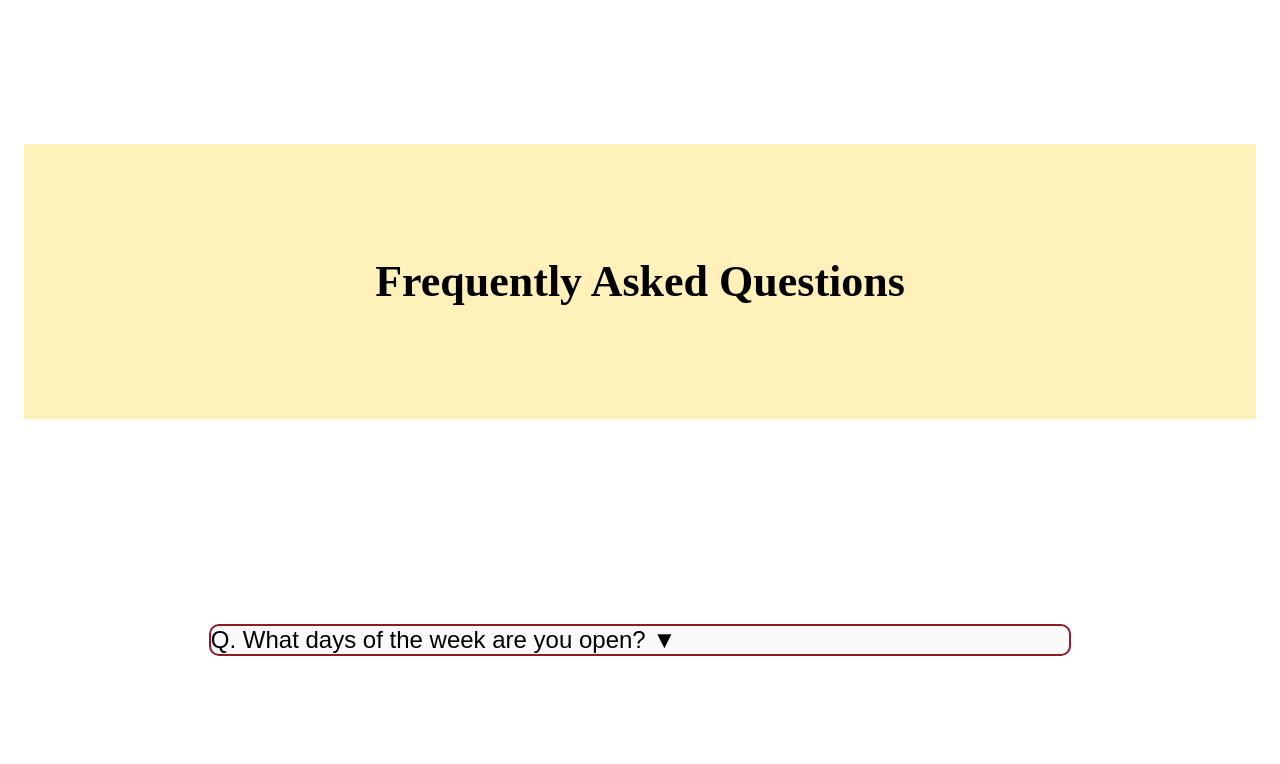
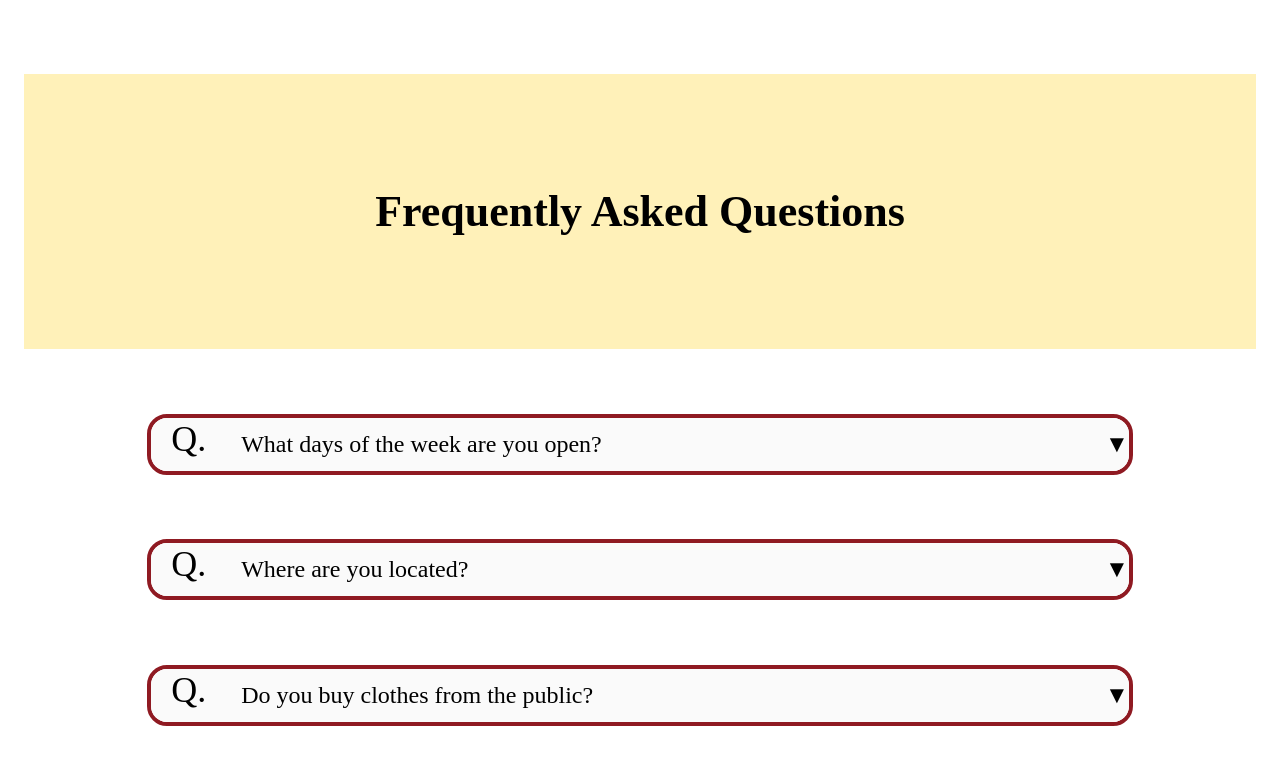
Before and after one commit to include-davis/yesterday-vintage, a Next.js app: page /faq in a window 1280 px wide. Shown: the top 764 px of the page. Built offline with nearby package versions, Linux system fonts and the light colour scheme.

Commit message:
changes as of 2/12

```diff
--- a/app/(pages)/faq/faq.module.scss
+++ b/app/(pages)/faq/faq.module.scss
@@ -26,23 +26,54 @@
 }
 
 .faq {
-    width: 70%
+    border: 4px solid #8f1a22;
+    border-radius: 20px;
+    background-color: white;
+    width: 80%;
+    overflow: hidden
 }
+.content {
+  display: flex;
+  align-items: flex-start;
+  flex: 1;
 
+}
 .question{
+    display: flex;
     width: 100%;
-    border: 2px solid;
-    border-color: #8f1a22;
     background-color: #fafafa;
     text-align: left;
-    font-size: 24px;
+    align-items: center;
+    justify-content: space-between;
+    font-size: 1.5rem;
+
 }
 
 .answer{
+    display: flex;
     width: 100%;
-    border: 2px solid;
-    border-color: #8f1a22;
     background-color: #b24a4f;
+    align-items: center;
     text-align: left;
-    font-size: 24px;
+    justify-content: space-between;
+    font-size: 1.5rem;
 }
+
+.letter{
+  font-family: var(--font-body);
+  font-size: 2.25rem;
+  margin-left: 20px;
+  min-width: 70px;
+  display: block;
+}
+
+.text{
+  flex: 1;
+  font-size: 1.5rem;
+  padding: 13px 0;
+}
+
+.arrow{
+  display: flex;
+  align-items: right;
+}
--- a/app/(pages)/faq/page.jsx
+++ b/app/(pages)/faq/page.jsx
@@ -7,28 +7,45 @@ export default function FAQ() {
   return (
     <main className={styles.page}>
       <h1 className={styles.title}>Frequently Asked Questions </h1>
-      <FreqQ />
+      <FreqQ
+        question="What days of the week are you open?"
+        answer="We are open every day of the week 12:00 PM - 6:00 PM! Check our google calendar on the Shops page to see our holiday schedules."
+      />
+
+      <FreqQ
+        question="Where are you located?"
+        answer="We are located at 218 E St, right across the street from Chipotle!"
+      />
+
+      <FreqQ
+        question="Do you buy clothes from the public?"
+        answer="Yes! All clothes must be 20 years or older and be in good condition. 15 items or less can be conducted virtually through Instagram DM's and 15 or more items can be conducted virtually or by scheduling a time in person."
+      />
     </main>
   );
 }
 
-export function FreqQ() {
+export function FreqQ({question, answer}) {
   const [isOpen, setIsOpen] = useState(false);
 
   return (
-    <nav className={styles.faq}>
-      <button
-        className = {styles.question}
-        onClick={() => setIsOpen(!isOpen)}
-      >
-        Q. What days of the week are you open? {isOpen ? "▼" : "▼"}
-        </button>
+    <div className={styles.faq}>
+      <div className = {styles.question} onClick={() => setIsOpen(!isOpen)}>
+        <div className = {styles.content}>
+          <span className = {styles.letter}> Q. </span>
+          <span className = {styles.text}> {question}</span>
+        </div>
+         <span className = {styles.arrow}> {isOpen ? "▲" : "▼"}</span>
+        </div>
 
           {isOpen && (
             <div className={styles.answer}>
-              A. We are open.....
+              <div className = {styles.content}>
+              <span className = {styles.letter}> A. </span>
+              <span className = {styles.text}> {answer}</span>
+              </div>
             </div>
           )}
-        </nav>
+        </div>
     );
   }
```
